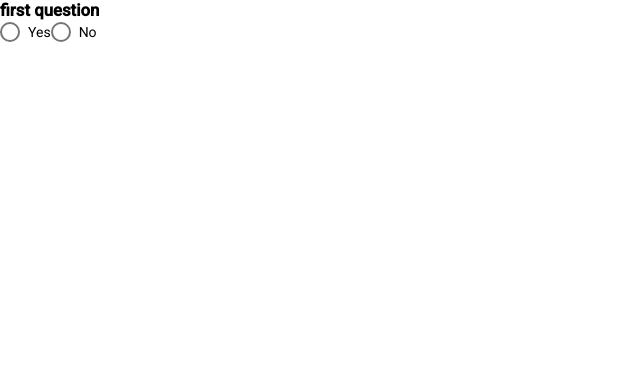
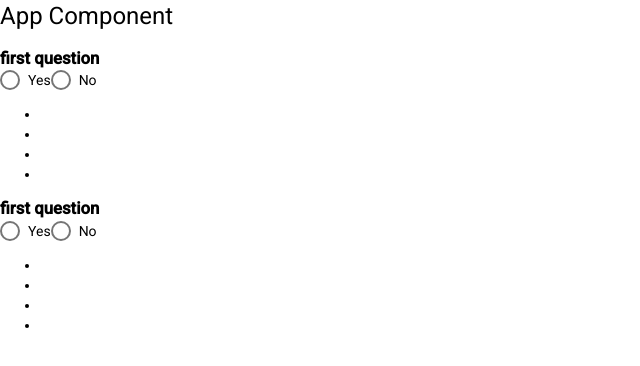
Before and after one commit to ajvilar/angular-multi-question-example, an Angular app: page / in a window 1280 px wide. Shown: the top 366 px of the page, without its empty margins (0-640 px from the left). Built offline with nearby package versions, Linux system fonts and the light colour scheme.

Commit message:
moved functionality to seperate reusable component

```diff
--- a/src/app/app.component.html
+++ b/src/app/app.component.html
@@ -1,20 +1,25 @@
-<section class="container-fluid interview">
-  <div class="row" *ngFor="let question of questions; let i = index">
-    <div *ngIf="question.show">
-      <div class="col-md-7 text-right">
-        <label for="labelAnswer{{i}}">
-          <span class="label label-default"
-                style="font-weight:bold;font-size:larger">{{question.text}}</span>
-        </label>
-      </div>
-      <div class="col-md-5">
-        <mat-radio-group class="ans-radio-group" aria-labelledby="labelAnswer{{i}}" [(ngModel)]="question.choice" (change)="onChange()">
-          <mat-radio-button class="ans-radio-button" name="selectedAnswer{{i}}"
-              *ngFor="let answers of question.options" [value]="answers.key">
-              {{ answers.value }}
-            </mat-radio-button>
-        </mat-radio-group>
-      </div>
+<div>
+  <h1>App Component</h1>
+  <div>
+    <multi-question [questions]="questions"></multi-question>
+    <div>
+      <ul>
+        <li>{{questions[0].choice}}</li>
+        <li>{{questions[1].choice}}</li>
+        <li>{{questions[2].choice}}</li>
+        <li>{{questions[3].choice}}</li>
+      </ul>
     </div>
   </div>
-</section>
+  <div>
+    <multi-question [questions]="questions2"></multi-question>
+    <div>
+      <ul>
+        <li>{{questions2[0].choice}}</li>
+        <li>{{questions2[1].choice}}</li>
+        <li>{{questions2[2].choice}}</li>
+        <li>{{questions2[3].choice}}</li>
+      </ul>
+    </div>
+  </div>
+</div>
--- a/src/app/app.component.ts
+++ b/src/app/app.component.ts
@@ -1,18 +1,6 @@
 import { Component, VERSION } from '@angular/core';
 
-interface IOptions {
-  key: string;
-  value: string;
-}
-
-interface IQuestionInfo {
-  key: string;
-  text: string;
-  choice: string;
-  options: Array<IOptions>;
-  show: boolean;
-  rules?: any;
-}
+import { IOptions, IQuestionInfo } from './components/multi-question/multi-question.component';
 
 const yesNoOptions: Array<IOptions> = [
   { key: 'Y', value: 'Yes' },
@@ -71,81 +59,43 @@ export class AppComponent  {
     }
   ];
 
+  public questions2: Array<IQuestionInfo> = [
+    {
+      key: '1', text: 'first question', choice: '', options: yesNoOptions, show: true,
+      rules: {always: true}
+    },
+    {
+      key: '2', text: 'second question', choice: '', options: yesNoDont_KnownOptions, show: true,
+      rules: {
+        dependsOn: ['1'], // only show this question if the following are visible
+        choiceRules: {
+          '1': ['N'],  // only show if question '3' has a value of 'N'
+        },
+      }
+    },
+    {
+      key: '3', text: 'third question', choice: '', options: yesNoOptions, show: true,
+      rules: {
+        dependsOn: ['2'], // only show this question if the following are visible
+        choiceRules: {
+          '2': ['Y', 'U'],  // only show if question '3' has a value of 'N'
+        },
+      }
+    },
+    {
+      key: '4',
+      text: 'fourth question',
+      choice: '',
+      options: yesNoOptions,
+      rules: {
+        dependsOn: ['3'], // only show this question if the following are visible
+        choiceRules: {
+          '3': ['N'],  // only show if question '3' has a value of 'N'
+        },
+      },
+      show: true
+    }
+  ];
+
   public saveHiddenValues: boolean = false;
-
-  constructor() {
-    this.evaluateRules();
-  }
-
-  onChange(){
-    this.evaluateRules();
-  }
-
-  private getQuestionInfoByKey(key: string): IQuestionInfo|null {
-    for(let question of this.questions) {
-      if(key === question.key) {
-        return question;
-      }
-    }
-    return null;
-  }
-
-  private evaluateRules() {
-    this.questions.forEach((question: IQuestionInfo) => {
-      if('rules' in question) {
-        const rules = question.rules;
-
-        if('always' in rules) {
-          question.show = rules.always;
-          return;
-        }
-
-        let show: boolean = true;
-
-        if ('dependsOn' in rules) {
-          const dependsOn: Array<string> = rules.dependsOn;
-
-          for(let key of dependsOn) {
-            if(key == question.key) {
-              // TODO - an obvious error add behaivor for depends on itself
-              continue;  // for right now just ignore
-            }
-            const dependsOnQuestionInfo: IQuestionInfo|null = this.getQuestionInfoByKey(key);
-            if(dependsOnQuestionInfo) {
-              if(dependsOnQuestionInfo.show == false) {
-                show = false;
-                break;
-              }
-            } else {
-              // TODO - add behaivor for a rule with no match
-            }
-          }
-
-          if(show && 'choiceRules' in rules) {
-            const choiceRules: any = rules.choiceRules;
-            for(let key of Object.keys(choiceRules)) {
-              if(key == question.key) {
-                // TODO - an obvious error add behaivor for depends on itself
-                continue;  // for right now just ignore
-              }
-              const dependsOnQuestionInfo: IQuestionInfo|null = this.getQuestionInfoByKey(key);
-              if(dependsOnQuestionInfo) {
-                if(!choiceRules[key].includes(dependsOnQuestionInfo.choice)) {
-                  show = false;
-                  break;
-                }
-              } else {
-                // TODO - add behaivor for a rule with no match
-              }
-            }
-          }
-
-          question.show = show;
-          if(!this.saveHiddenValues && show === false) {
-            question.choice = '';
-          }
-        }
-        }
-    });
-  }
 }
--- a/src/app/app.module.ts
+++ b/src/app/app.module.ts
@@ -3,14 +3,16 @@ import { FormsModule } from '@angular/forms';
 import { BrowserModule } from '@angular/platform-browser';
 import { MatButtonModule } from '@angular/material/button';
 import { MatRadioModule } from '@angular/material/radio';
-import { CUSTOM_ELEMENTS_SCHEMA } from '@angular/core';
+import { CUSTOM_ELEMENTS_SCHEMA, NO_ERRORS_SCHEMA } from '@angular/core';
+import { BrowserAnimationsModule } from '@angular/platform-browser/animations';
 
 import { AppComponent } from './app.component';
-import { BrowserAnimationsModule } from '@angular/platform-browser/animations';
+import { MultiQuestionComponent } from './components/multi-question/multi-question.component';
 
 @NgModule({
   declarations: [
-    AppComponent
+    AppComponent,
+    MultiQuestionComponent,
   ],
   imports: [
     BrowserModule,
@@ -21,6 +23,6 @@ import { BrowserAnimationsModule } from '@angular/platform-browser/animations';
   ],
   providers: [],
   bootstrap: [AppComponent],
-  schemas: [ CUSTOM_ELEMENTS_SCHEMA ]
+  schemas: [ CUSTOM_ELEMENTS_SCHEMA, NO_ERRORS_SCHEMA ]
 })
 export class AppModule { }
--- /dev/null
+++ b/src/app/components/multi-question/multi-question.component.html
@@ -0,0 +1,20 @@
+<section class="container-fluid interview">
+    <div class="row" *ngFor="let question of questions; let i = index">
+      <div *ngIf="question.show">
+        <div class="col-md-7 text-right">
+          <label for="labelAnswer{{i}}">
+            <span class="label label-default"
+                  style="font-weight:bold;font-size:larger">{{question.text}}</span>
+          </label>
+        </div>
+        <div class="col-md-5">
+          <mat-radio-group class="ans-radio-group" aria-labelledby="labelAnswer{{i}}" [(ngModel)]="question.choice" (change)="onChange()">
+            <mat-radio-button class="ans-radio-button" name="selectedAnswer{{i}}"
+                *ngFor="let answers of question.options" [value]="answers.key">
+                {{ answers.value }}
+              </mat-radio-button>
+          </mat-radio-group>
+        </div>
+      </div>
+    </div>
+  </section>
--- /dev/null
+++ b/src/app/components/multi-question/multi-question.component.ts
@@ -0,0 +1,109 @@
+import { Component, Input, OnInit, VERSION } from '@angular/core';
+
+export interface IOptions {
+  key: string;
+  value: string;
+}
+
+export interface IQuestionInfo {
+  key: string;
+  text: string;
+  choice: string;
+  options: Array<IOptions>;
+  show: boolean;
+  rules?: any;
+}
+
+@Component({
+  selector: 'multi-question',
+  templateUrl: './multi-question.component.html',
+  styleUrls: [ './multi-question.component.css' ]
+})
+export class MultiQuestionComponent implements OnInit  {
+  name = 'Angular ' + VERSION.major;
+
+  @Input()
+  public questions: Array<IQuestionInfo> = [];
+
+  @Input()
+  public saveHiddenValues: boolean = false;
+
+  constructor() {
+  }
+
+  ngOnInit() {
+    this.evaluateRules();
+  }
+
+  onChange(){
+    this.evaluateRules();
+  }
+
+  private getQuestionInfoByKey(key: string): IQuestionInfo|null {
+    for(let question of this.questions) {
+      if(key === question.key) {
+        return question;
+      }
+    }
+    return null;
+  }
+
+  private evaluateRules() {
+    this.questions.forEach((question: IQuestionInfo) => {
+      if('rules' in question) {
+        const rules = question.rules;
+
+        if('always' in rules) {
+          question.show = rules.always;
+          return;
+        }
+
+        let show: boolean = true;
+
+        if ('dependsOn' in rules) {
+          const dependsOn: Array<string> = rules.dependsOn;
+
+          for(let key of dependsOn) {
+            if(key == question.key) {
+              // TODO - an obvious error add behaivor for depends on itself
+              continue;  // for right now just ignore
+            }
+            const dependsOnQuestionInfo: IQuestionInfo|null = this.getQuestionInfoByKey(key);
+            if(dependsOnQuestionInfo) {
+              if(dependsOnQuestionInfo.show == false) {
+                show = false;
+                break;
+              }
+            } else {
+              // TODO - add behaivor for a rule with no match
+            }
+          }
+
+          if(show && 'choiceRules' in rules) {
+            const choiceRules: any = rules.choiceRules;
+            for(let key of Object.keys(choiceRules)) {
+              if(key == question.key) {
+                // TODO - an obvious error add behaivor for depends on itself
+                continue;  // for right now just ignore
+              }
+              const dependsOnQuestionInfo: IQuestionInfo|null = this.getQuestionInfoByKey(key);
+              if(dependsOnQuestionInfo) {
+                if(!choiceRules[key].includes(dependsOnQuestionInfo.choice)) {
+                  show = false;
+                  break;
+                }
+              } else {
+                // TODO - add behaivor for a rule with no match
+              }
+            }
+          }
+
+          question.show = show;
+          if(!this.saveHiddenValues && show === false) {
+            question.choice = '';
+          }
+        }
+        }
+    });
+  }
+}
```
Also changed, not shown: src/app/components/multi-question/multi-question.component.css (added).
